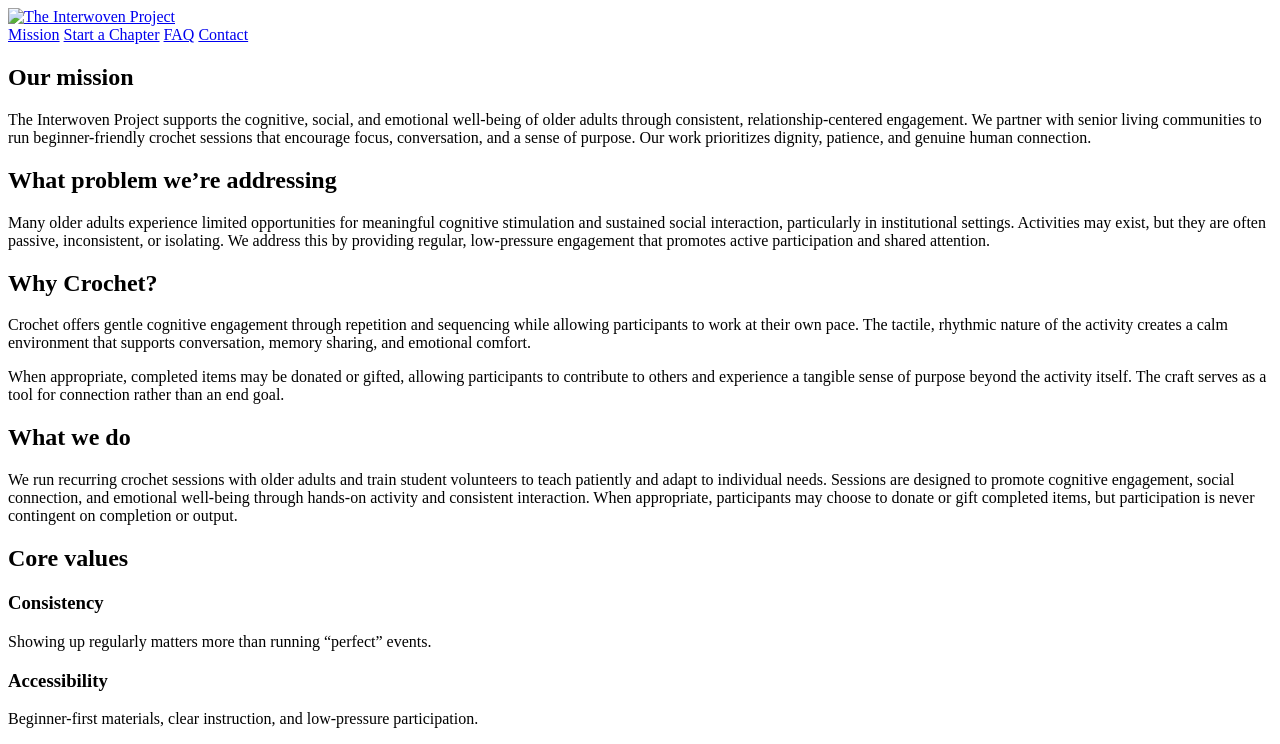
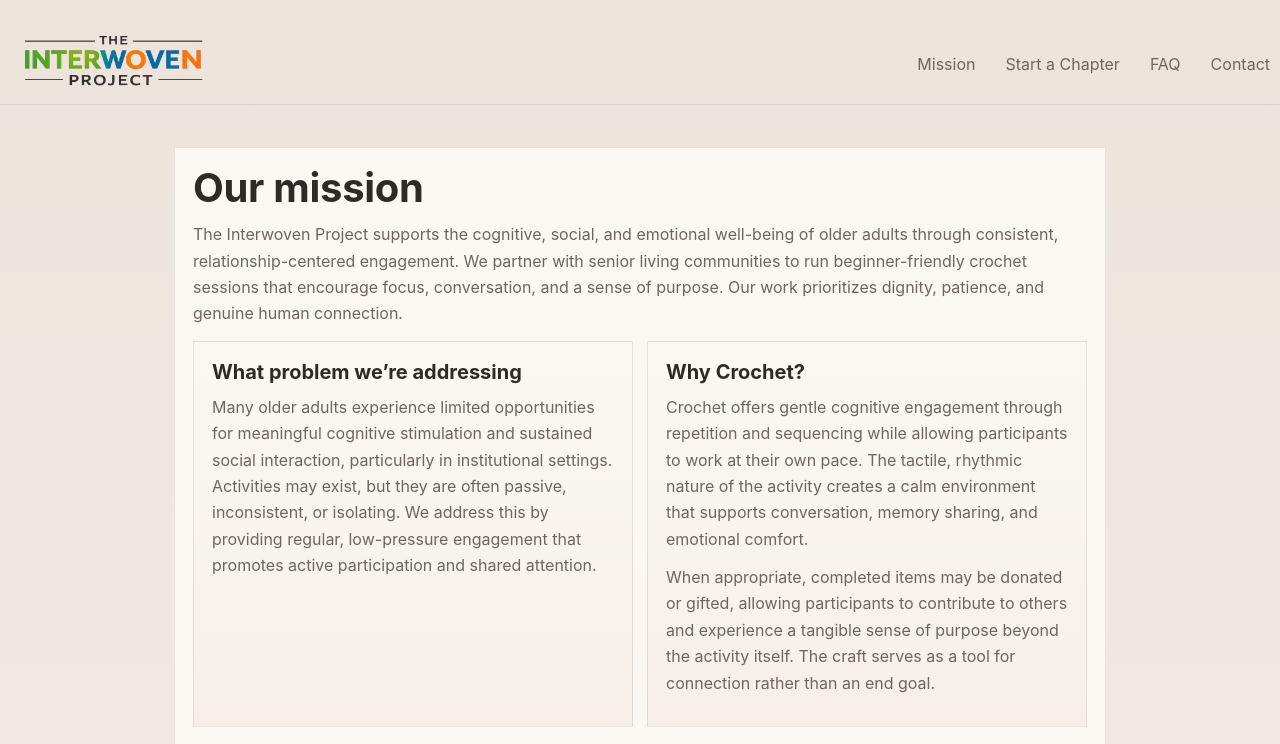
Before and after one commit to jhjacqu/interwoven-site, a plain HTML site: page mission.html in a window 1280 px wide. Shown: the top 744 px of the page. Drawn offline with Linux system fonts and the light colour scheme; the site is published under a folder, as on GitHub Pages, so addresses that start at the root find nothing.

Commit message:
Update mission.html

```diff
--- a/mission.html
+++ b/mission.html
@@ -5,14 +5,14 @@
   <meta name="viewport" content="width=device-width, initial-scale=1"/>
   <title>Mission | The Interwoven Project</title>
   <meta name="description" content="Mission and values of The Interwoven Project."/>
-  <link rel="stylesheet" href="/assets/styles.css"/>
+  <link rel="stylesheet" href="assets/styles.css"/>
 </head>
 <body>
   <div class="container">
     <header class="nav">
    <a class="brand" href="index.html">
   <span class="logo-box">
-    <img src="/assets/Interwoven2.png" alt="The Interwoven Project">
+    <img src="assets/Interwoven2.png" alt="The Interwoven Project">
   </span>
 </a>
     <nav class="links">
```
